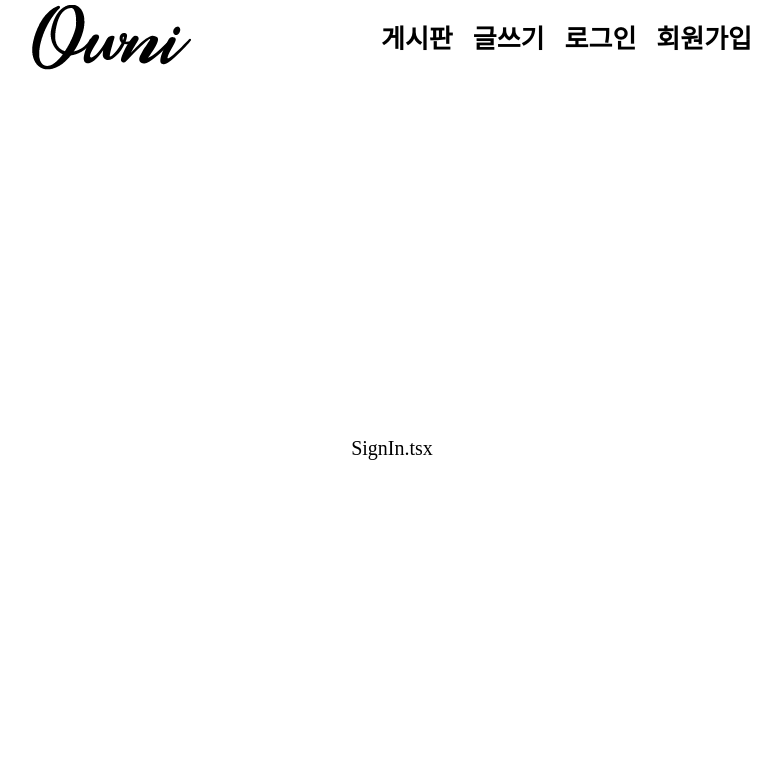
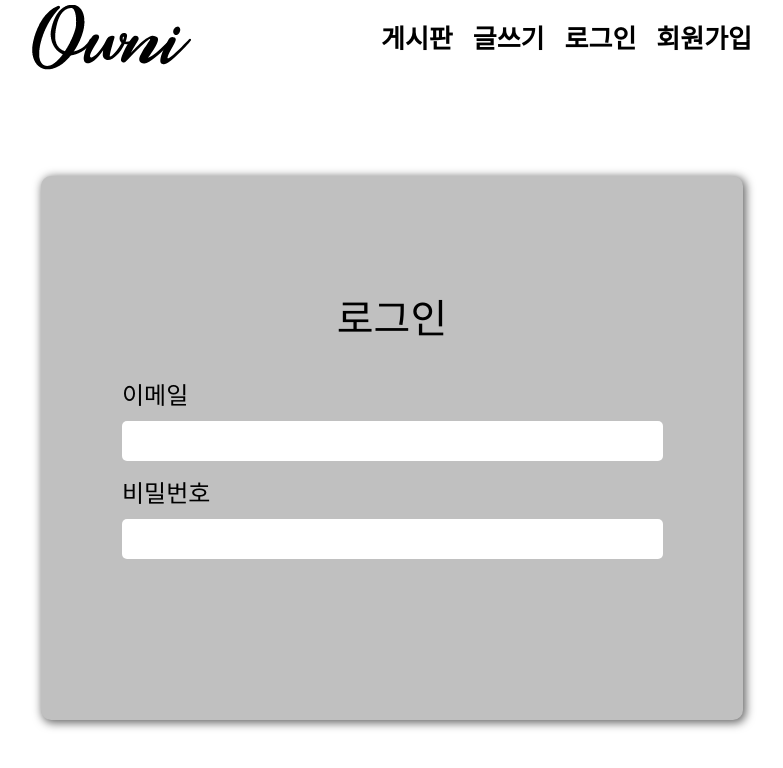
Before and after one commit to owni14/react-crud-project, a React (Create React App) app: page /Sign-in in a window 1280 px wide. Shown: the top 768 px of the page, without its empty margins (248-1031 px from the left). Built offline with nearby package versions, Linux system fonts and the light colour scheme; a web font is replaced by a local one.

Commit message:
:art: style: 로그인 UI

```diff
--- a/src/data/Text.ts
+++ b/src/data/Text.ts
@@ -1 +1,2 @@
 export const SignUpText = ['이메일', '닉네임', '비밀번호', '비밀번호 확인'];
+export const SignInText = ['이메일', '비밀번호'];
--- a/src/pages/SignIn.tsx
+++ b/src/pages/SignIn.tsx
@@ -1,5 +1,23 @@
+import Border from '../components/common/Border';
+import * as S from '../styles/common-style';
+import { SignInText } from '../data/Text';
+
 const SignIn = () => {
-  return <>SignIn.tsx</>;
+  return (
+    <Border>
+      <S.SignLayout>
+        <S.SignTitle>로그인</S.SignTitle>
+        <S.SignTextContainer>
+          {SignInText.map((v, i) => (
+            <S.SignTextBox key={i}>
+              <S.SignText>{v}</S.SignText>
+              <S.SignInput />
+            </S.SignTextBox>
+          ))}
+        </S.SignTextContainer>
+      </S.SignLayout>
+    </Border>
+  );
 };
 
 export default SignIn;
--- a/src/pages/SignUp.tsx
+++ b/src/pages/SignUp.tsx
@@ -1,21 +1,21 @@
 import Border from '../components/common/Border';
-import * as S from './SignUp.styled';
+import * as S from '../styles/common-style';
 import { SignUpText } from '../data/Text';
 
 const SignUp = () => {
   return (
     <Border>
-      <S.SignUpLayout>
-        <S.Title>회원가입</S.Title>
-        <S.TextContainer>
+      <S.SignLayout>
+        <S.SignTitle>회원가입</S.SignTitle>
+        <S.SignTextContainer>
           {SignUpText.map((v, i) => (
-            <S.TextBox key={i}>
-              <S.Text>{v}</S.Text>
-              <S.Input />
-            </S.TextBox>
+            <S.SignTextBox key={i}>
+              <S.SignText>{v}</S.SignText>
+              <S.SignInput />
+            </S.SignTextBox>
           ))}
-        </S.TextContainer>
-      </S.SignUpLayout>
+        </S.SignTextContainer>
+      </S.SignLayout>
     </Border>
   );
 };
--- a/src/pages/SignUp.styled.ts
+++ b/src/styles/common-style.ts
@@ -1,6 +1,7 @@
 import styled from 'styled-components';
 
-export const SignUpLayout = styled.div`
+// ======= SignUp, SignIn에서 공통으로 사용되는 스타일 =======
+export const SignLayout = styled.div`
   display: flex;
   flex-direction: column;
   justify-content: center;
@@ -9,14 +10,14 @@ export const SignUpLayout = styled.div`
   padding: 6rem 4rem 8rem 4rem;
 `;
 
-export const Title = styled.p`
+export const SignTitle = styled.p`
   font-size: 2rem;
   font-family: GmarketSansTTFBold;
   text-align: center;
   margin: 0;
 `;
 
-export const TextContainer = styled.div`
+export const SignTextContainer = styled.div`
   display: flex;
   flex-direction: column;
   justify-content: center;
@@ -26,7 +27,7 @@ export const TextContainer = styled.div`
   gap: 1rem;
 `;
 
-export const TextBox = styled.div`
+export const SignTextBox = styled.div`
   width: 100%;
   display: flex;
   flex-direction: column;
@@ -35,15 +36,16 @@ export const TextBox = styled.div`
   gap: 0.5rem;
 `;
 
-export const Text = styled.p`
+export const SignText = styled.p`
   font-size: 1.2rem;
   font-family: GmarketSansTTFMedium;
   margin: 0;
 `;
 
-export const Input = styled.input`
+export const SignInput = styled.input`
   width: 99%;
   height: 1.8rem;
   border: 1px solid transparent;
   border-radius: 5px;
 `;
+// ====================================================
```
